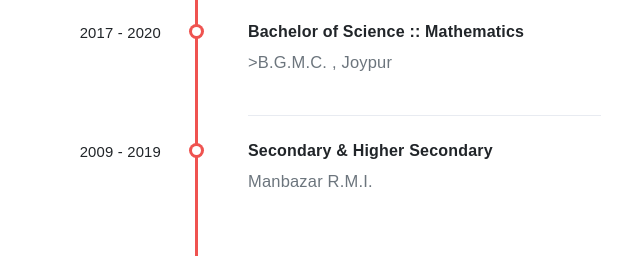
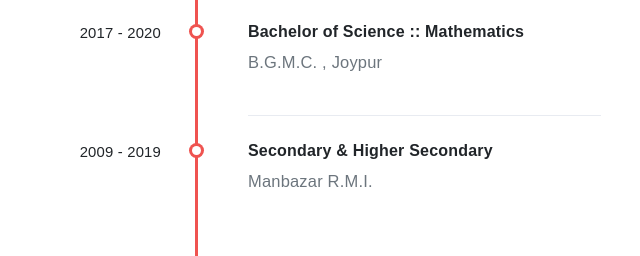
Before and after one commit to PB2204/New-DevFolio, a website: page index.html in a window 1280 px wide. Shown: the part 1966-2222 px from the top of the page, 217-857 px from the left. Drawn offline with nearby package versions, Linux system fonts and the light colour scheme; no server answers.

Commit message:
Update index.html

```diff
--- a/index.html
+++ b/index.html
@@ -150,7 +150,7 @@
         <li class="event" data-date="2017 - 2020">
           <h3>Bachelor of Science :: Mathematics</h3>
           <p class="text-muted">
-            <a href="https://www.bgmcollegejoypur.in/" class="text-muted">>B.G.M.C. , Joypur</a>
+            <a href="https://www.bgmcollegejoypur.in/" class="text-muted">B.G.M.C. , Joypur</a>
           </p>
         </li>
         <li class="event" data-date="2009 - 2019">
```
